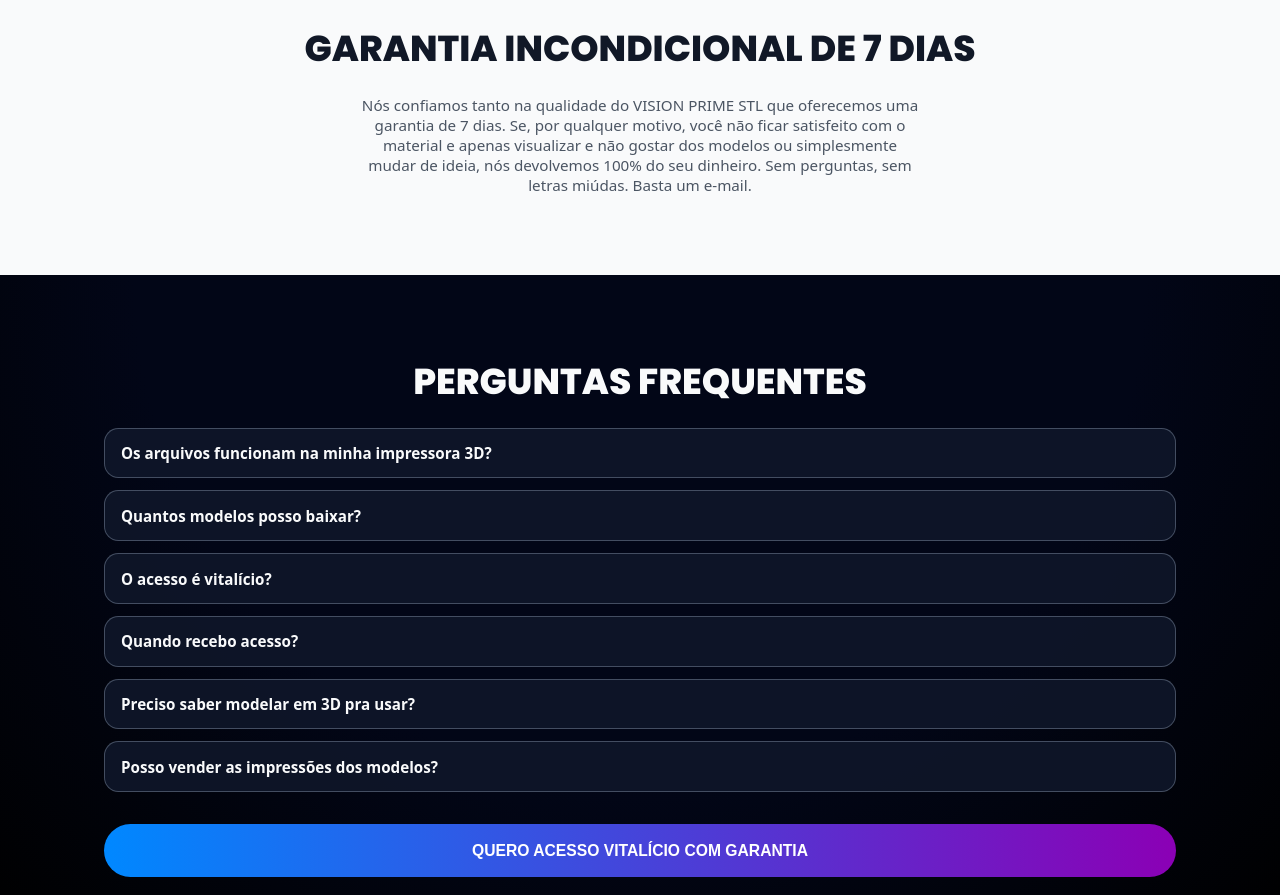
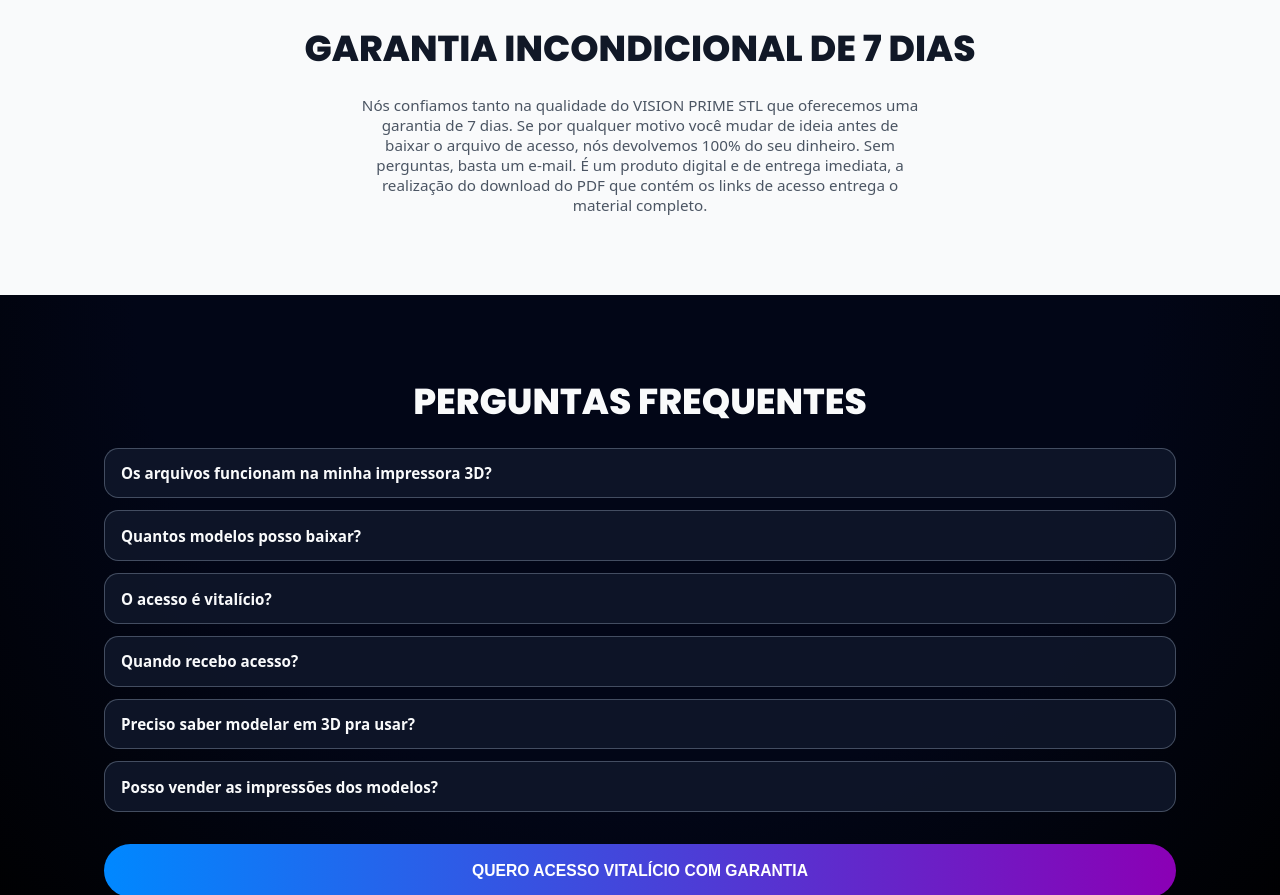
Before and after one commit to shopcloud07/visionprimestl, a plain HTML site: page index.html in a window 1280 px wide. Shown: the part 8745-9640 px from the top of the page. Drawn offline with Linux system fonts and the light colour scheme; a script that the page names is missing.

Commit message:
Add files via upload

```diff
--- a/index.html
+++ b/index.html
@@ -658,10 +658,10 @@
           </div>
           <h2 class="section__title">GARANTIA INCONDICIONAL DE 7 DIAS</h2>
           <p class="section__subtitle">
-            Nós confiamos tanto na qualidade do VISION PRIME STL que oferecemos uma garantia de 7 dias. Se, por qualquer
-            motivo, você não ficar satisfeito com o material e apenas visualizar e não gostar dos modelos ou
-            simplesmente mudar de ideia, nós devolvemos 100% do seu dinheiro. Sem perguntas, sem letras miúdas. Basta um
-            e-mail.
+            Nós confiamos tanto na qualidade do VISION PRIME STL que oferecemos uma garantia de 7 dias. Se por qualquer
+            motivo você mudar de ideia antes de baixar o arquivo de acesso, nós devolvemos 100% do seu dinheiro. Sem
+            perguntas, basta um e-mail. É um produto digital e de entrega imediata, a realização do download do PDF que
+            contém os links de acesso entrega o material completo.
           </p>
         </div>
       </section>
```
